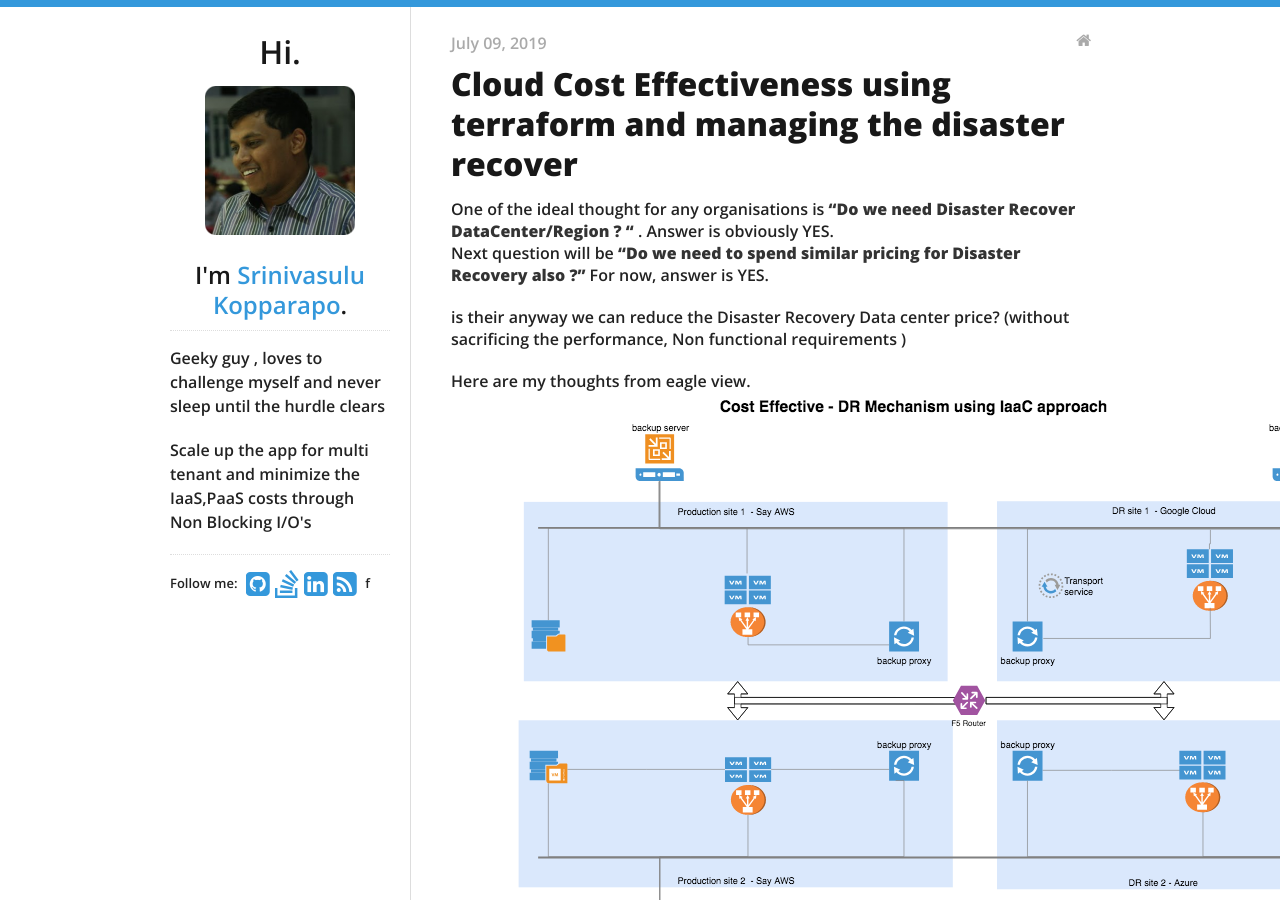
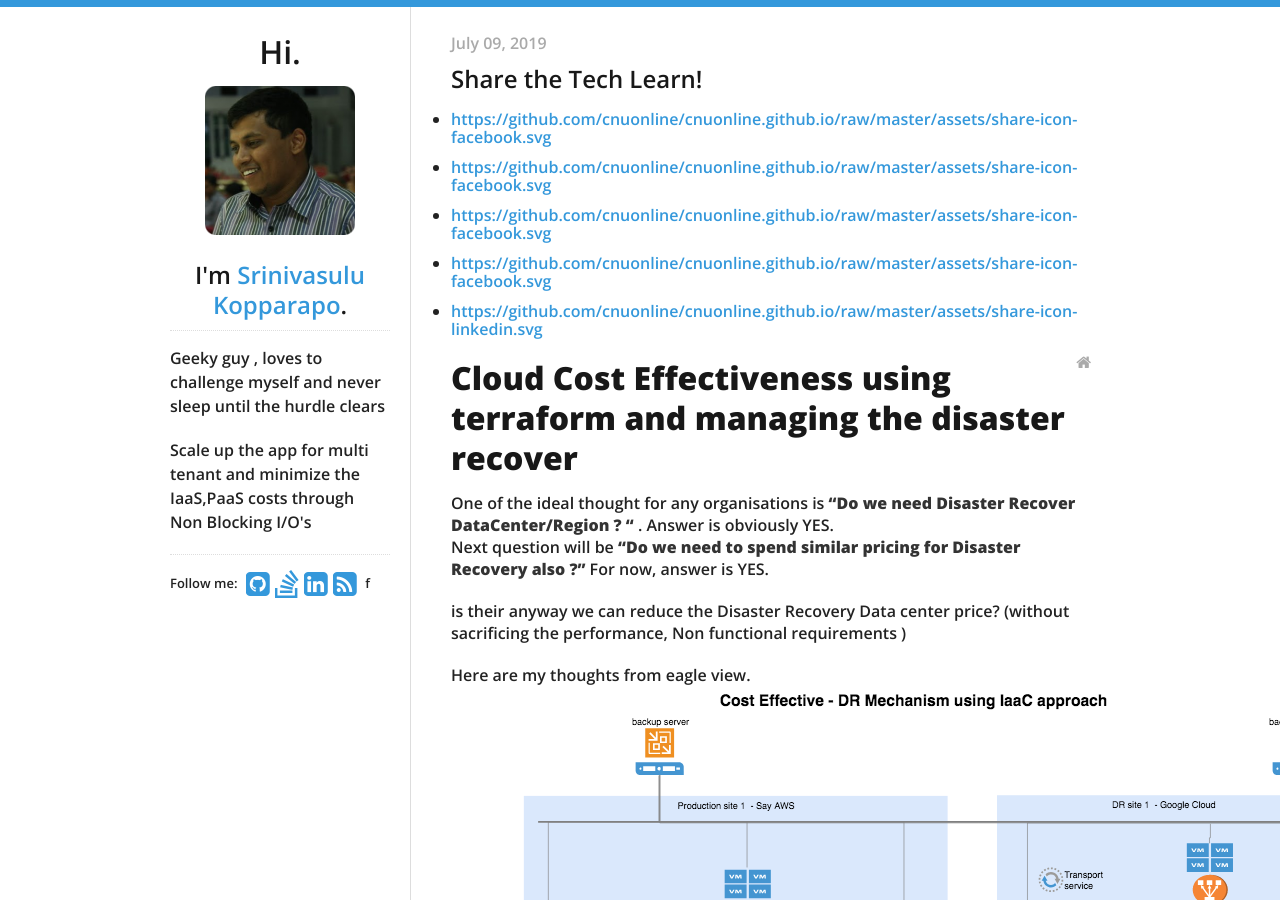
Before and after one commit to cnuonline/cnuonline.github.io, a Jekyll site: the page built from _posts/2019-07-09-Cloud-Cost-Effectiveness using Terraform and managing the Disaster Recover.md, in a window 1280 px wide and 900 px high. Built offline with Jekyll 4.4.1, drawn with Linux system fonts in a browser that asks for light colours; nearby versions of some CDN libraries; our own code applies the rules of GitHub Pages for plain Markdown files.

Commit message:
Update post.html

```diff
--- a/_layouts/post.html
+++ b/_layouts/post.html
@@ -5,6 +5,38 @@
 <p class="meta">
   {{ page.date | date: "%B %d, %Y" }}
 
+  <div id="share">
+    <h2>Share the Tech Learn!</h2>
+
+    <ul>
+        <li class="reddit">
+            <a href="http://www.reddit.com/submit?url={{ page.url | replace:'index.html','' | prepend: site.baseurl | prepend: site.url | uri_escape}}&title={{ page.title | default:"" | uri_escape }}" target="_blank">
+               https://github.com/cnuonline/cnuonline.github.io/raw/master/assets/share-icon-facebook.svg
+            </a>
+        </li>
+        <li class="hn">
+            <a href="http://news.ycombinator.com/submitlink?u={{ page.url | replace:'index.html','' | prepend: site.baseurl | prepend: site.url | uri_escape}}&t={{ page.title | default:"" | uri_escape}}" target="_blank">
+                https://github.com/cnuonline/cnuonline.github.io/raw/master/assets/share-icon-facebook.svg
+            </a>
+        </li>
+        <li class="twitter">
+            <a href="https://twitter.com/intent/tweet?via={{ site.twitter_username }}&url={{ page.url | replace:'index.html','' | prepend: site.baseurl | prepend: site.url | uri_escape}}&text={{ page.title | default:"" | uri_escape}}" target="_blank">
+               https://github.com/cnuonline/cnuonline.github.io/raw/master/assets/share-icon-facebook.svg
+            </a>
+        </li>
+        <li class="facebook">
+            <a href="http://www.facebook.com/sharer.php?u={{ page.url | replace:'index.html','' | prepend: site.baseurl | prepend: site.url | uri_escape}}&t={{ page.title | default:"" | uri_escape}}" target="_blank">
+                https://github.com/cnuonline/cnuonline.github.io/raw/master/assets/share-icon-facebook.svg
+            </a>
+        </li>
+
+        <li class="linkedin">
+            <a href="http://www.linkedin.com/shareArticle?url={{ site.twitter_username }}&url={{ page.url | replace:'index.html','' | prepend: site.baseurl | prepend: site.url | uri_escape}}&title={{ page.title | default:"" | uri_escape}}" target="_blank">
+               https://github.com/cnuonline/cnuonline.github.io/raw/master/assets/share-icon-linkedin.svg
+            </a>
+        </li>
+    </ul>
+</div>
 
 <a target="_self" href="/">
     <i class="home fa fa-home"></i>
```
